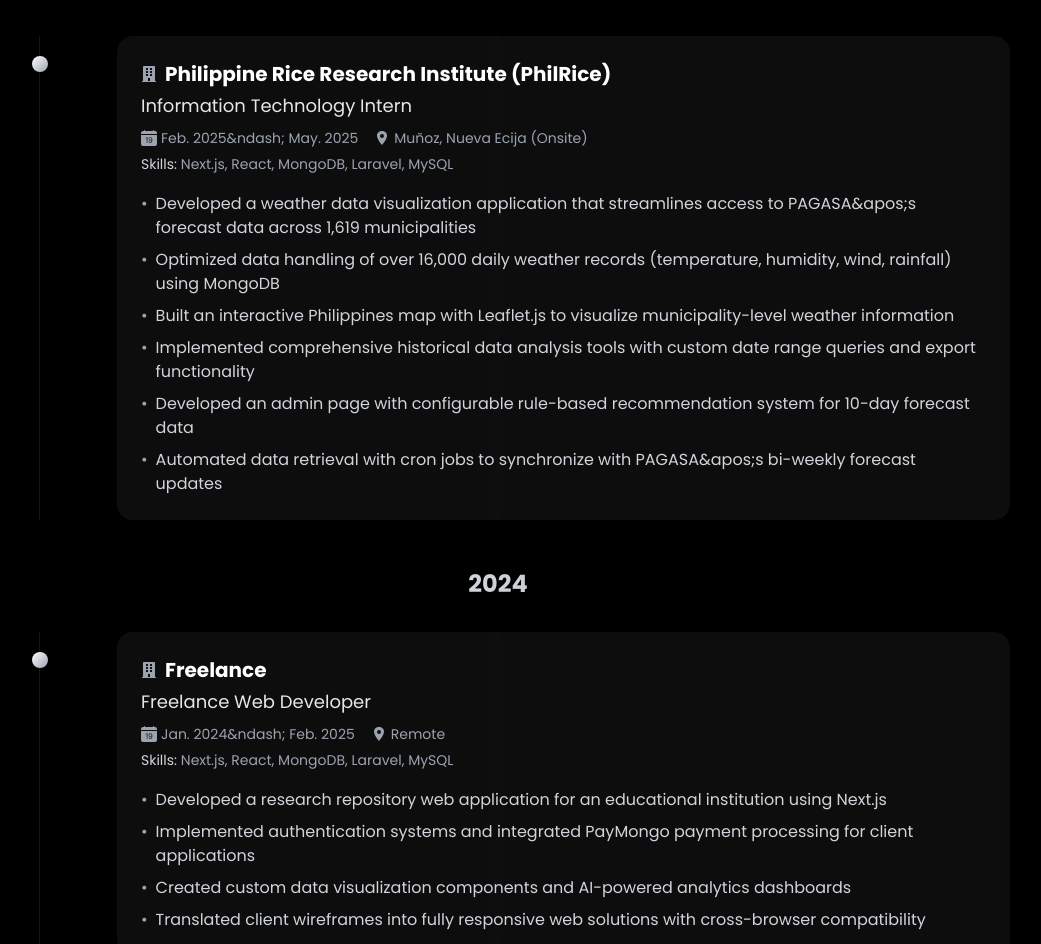
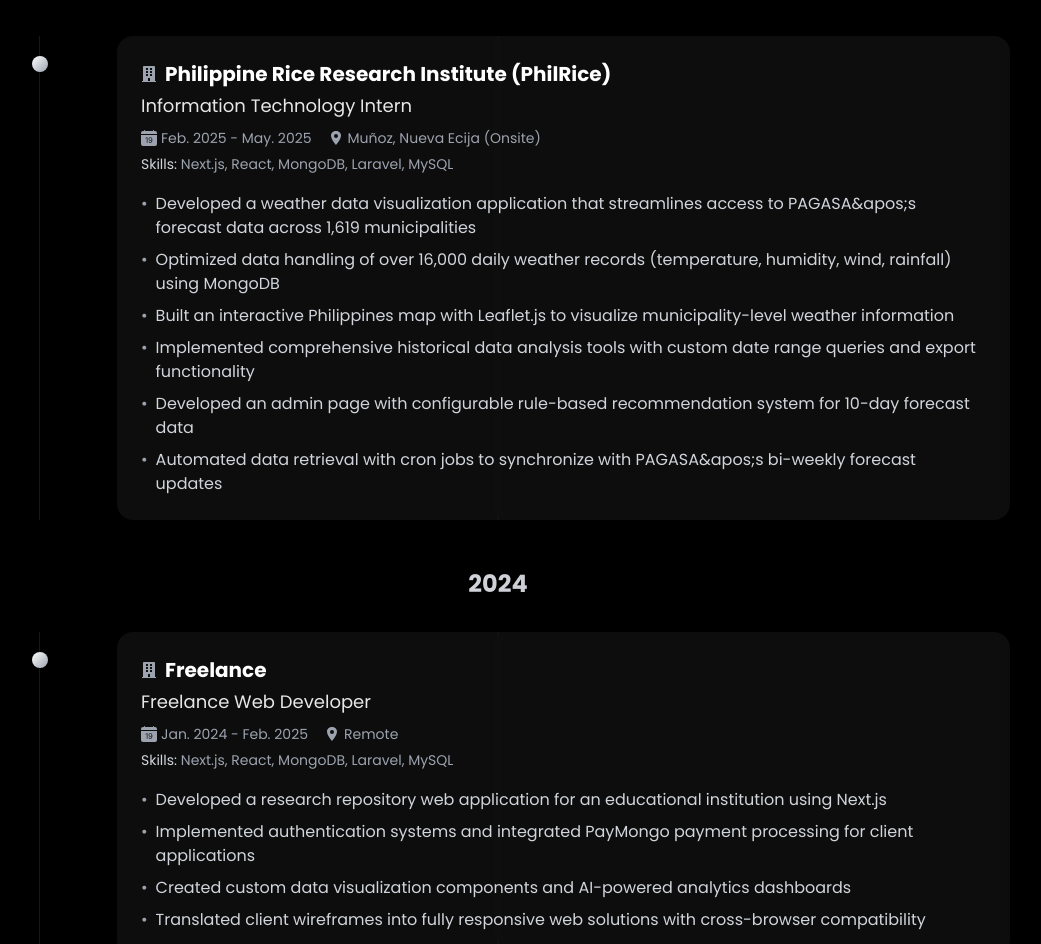
Before and after one commit to hyxenon/portfolio, a Next.js app: page / in a window 1280 px wide. Shown: the part 1140-2084 px from the top of the page, without its empty margins (142-1183 px from the left). Built offline with nearby package versions, Linux system fonts and the light colour scheme.

Commit message:
Fixed typo in experiences

```diff
--- a/components/Experience.tsx
+++ b/components/Experience.tsx
@@ -93,7 +93,7 @@
     {
       title: "Information Technology Intern",
       company: "Philippine Rice Research Institute (PhilRice)",
-      date: "Feb. 2025&ndash; May. 2025",
+      date: "Feb. 2025 - May. 2025",
       location: "Muñoz, Nueva Ecija (Onsite)",
       skills: "Next.js, React, MongoDB, Laravel, MySQL",
       responsibilities: [
@@ -109,7 +109,7 @@
     {
       title: "Freelance Web Developer",
       company: "Freelance",
-      date: "Jan. 2024&ndash; Feb. 2025",
+      date: "Jan. 2024 - Feb. 2025",
       location: "Remote",
       skills: "Next.js, React, MongoDB, Laravel, MySQL",
       responsibilities: [
```
